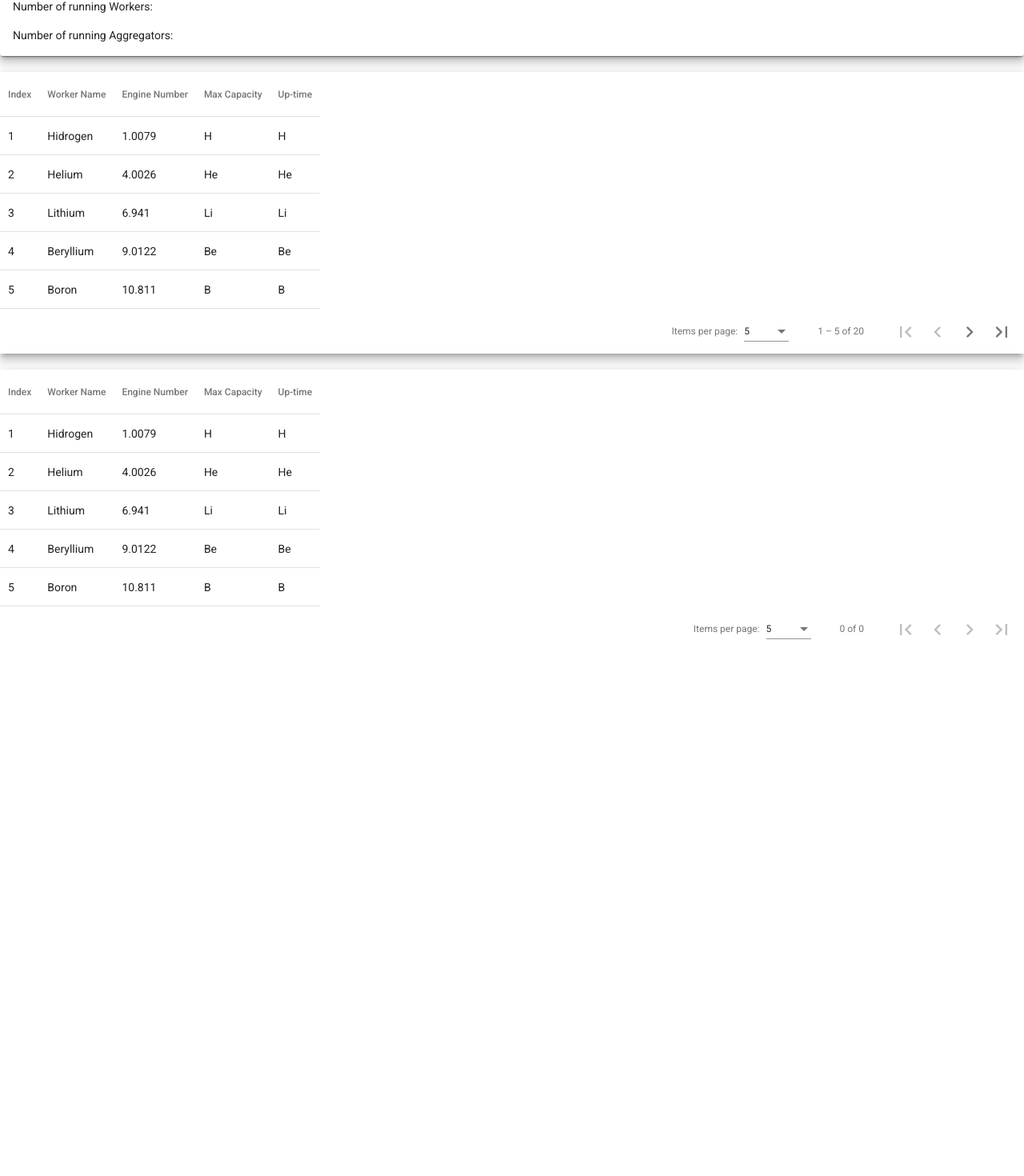
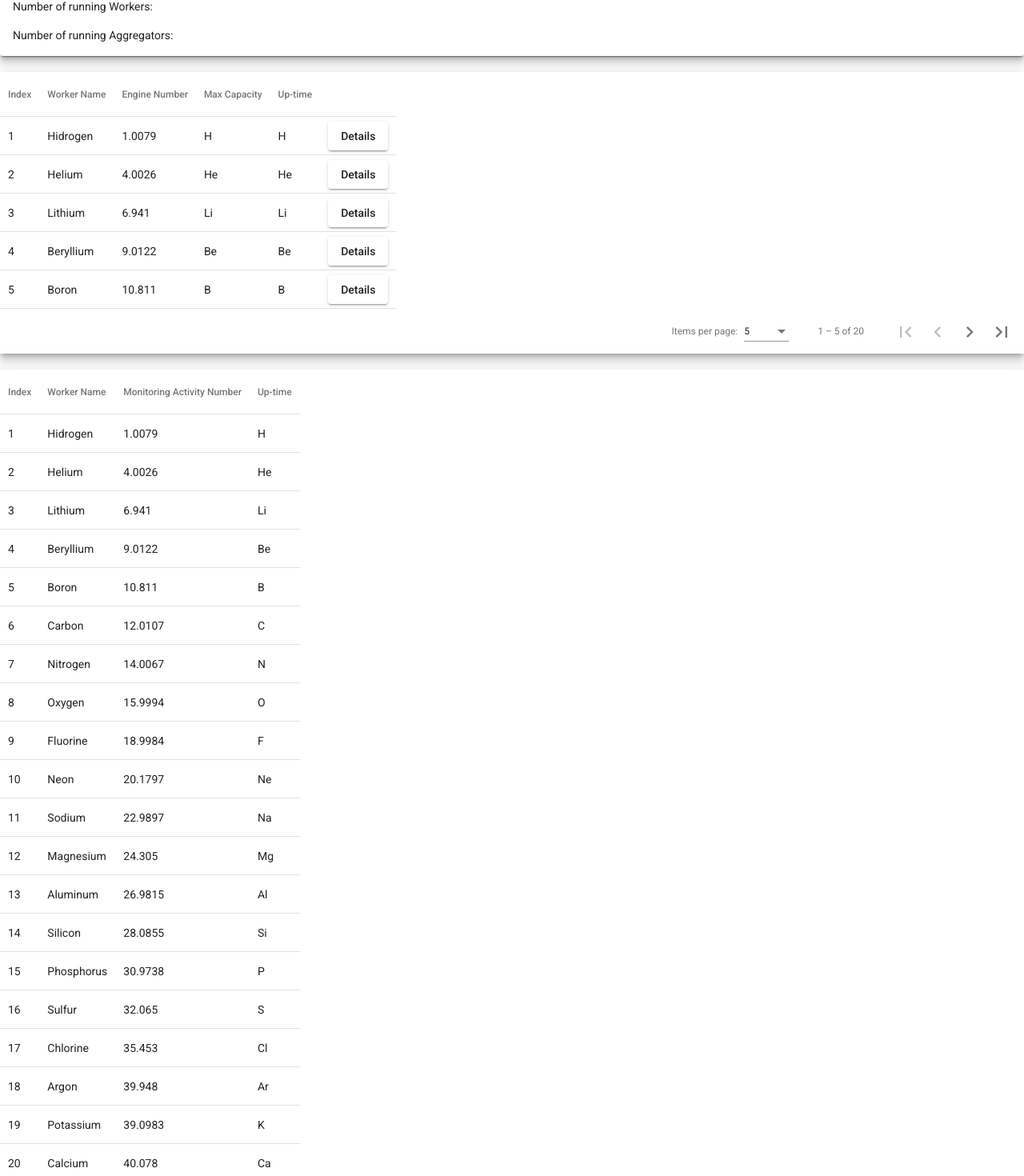
Before and after one commit to eGSM-platform/egsm-frontend, an Angular app: page / in a window 1280 px wide. Shown: the part 122-1592 px from the top of the page at 80% size. Before the commit the page ends 936 px from the top, so only its background shows below. Built offline with nearby package versions, Linux system fonts and the light colour scheme.

Commit message:
Tables added

```diff
--- a/src/app/library/library.component.ts
+++ b/src/app/library/library.component.ts
@@ -7,9 +7,14 @@ import { Component, OnInit } from '@angular/core';
 })
 export class LibraryComponent implements OnInit {
 
+  fileName = ''
   constructor() { }
 
   ngOnInit(): void {
   }
 
+  onFileSelected(event:any){
+
+  }
+
 }
--- a/src/app/overview/overview.component.html
+++ b/src/app/overview/overview.component.html
@@ -5,7 +5,7 @@
 <br>
 
 <div class="mat-elevation-z8">
-    <table mat-table [dataSource]="dataSource">
+    <table mat-table [dataSource]="enginedataSource">
 
         <!-- Position Column -->
         <ng-container matColumnDef="index">
@@ -37,8 +37,14 @@
             <td mat-cell *matCellDef="let element"> {{element.symbol}} </td>
         </ng-container>
 
-        <tr mat-header-row *matHeaderRowDef="displayedColumns"></tr>
-        <tr mat-row *matRowDef="let row; columns: displayedColumns;"></tr>
+        <!-- Symbol Column -->
+        <ng-container matColumnDef="button">
+            <th mat-header-cell *matHeaderCellDef> </th>
+            <td mat-cell *matCellDef="let element">  <a mat-raised-button (click)="openDialog(element.name)">Details</a> </td>
+        </ng-container>
+
+        <tr mat-header-row *matHeaderRowDef="engineDisplayedColumns"></tr>
+        <tr mat-row *matRowDef="let row; columns: engineDisplayedColumns;"></tr>
     </table>
 
     <mat-paginator [pageSizeOptions]="[5, 10, 20]" showFirstLastButtons aria-label="Select page of periodic elements">
@@ -48,7 +54,7 @@
 <br>
 
 <div class="mat-elevation-z8">
-    <table mat-table [dataSource]="dataSource">
+    <table mat-table [dataSource]="aggregatordataSource">
 
         <!-- Position Column -->
         <ng-container matColumnDef="index">
@@ -63,15 +69,9 @@
         </ng-container>
 
         <!-- Weight Column -->
-        <ng-container matColumnDef="engines">
-            <th mat-header-cell *matHeaderCellDef> Engine Number </th>
+        <ng-container matColumnDef="activities">
+            <th mat-header-cell *matHeaderCellDef> Monitoring Activity Number </th>
             <td mat-cell *matCellDef="let element"> {{element.weight}} </td>
-        </ng-container>
-
-        <!-- Symbol Column -->
-        <ng-container matColumnDef="capacity">
-            <th mat-header-cell *matHeaderCellDef> Max Capacity </th>
-            <td mat-cell *matCellDef="let element"> {{element.symbol}} </td>
         </ng-container>
 
         <!-- Symbol Column -->
@@ -80,10 +80,7 @@
             <td mat-cell *matCellDef="let element"> {{element.symbol}} </td>
         </ng-container>
 
-        <tr mat-header-row *matHeaderRowDef="displayedColumns"></tr>
-        <tr mat-row *matRowDef="let row; columns: displayedColumns;"></tr>
+        <tr mat-header-row *matHeaderRowDef="aggregatorDisplayedColumns"></tr>
+        <tr mat-row *matRowDef="let row; columns: aggregatorDisplayedColumns;"></tr>
     </table>
-
-    <mat-paginator [pageSizeOptions]="[5, 10, 20]" showFirstLastButtons aria-label="Select page of periodic elements">
-    </mat-paginator>
 </div>
--- a/src/app/overview/overview.component.ts
+++ b/src/app/overview/overview.component.ts
@@ -1,8 +1,11 @@
-import { Component } from '@angular/core';
+import { LocalizedString } from '@angular/compiler';
+import { Component, Inject } from '@angular/core';
 
-import {AfterViewInit, ViewChild} from '@angular/core';
-import {MatPaginator} from '@angular/material/paginator';
-import {MatTableDataSource} from '@angular/material/table';
+import { AfterViewInit, ViewChild } from '@angular/core';
+import { MatDialog, MatDialogRef, MAT_DIALOG_DATA } from '@angular/material/dialog';
+import { MatPaginator } from '@angular/material/paginator';
+import { MatTableDataSource } from '@angular/material/table';
+import { WorkerDetailsDialogComponent } from '../worker-details-dialog/worker-details-dialog.component';
 
 @Component({
   selector: 'app-overview',
@@ -10,13 +13,36 @@ import {MatTableDataSource} from '@angular/material/table';
   styleUrls: ['./overview.component.scss']
 })
 export class OverviewComponent implements AfterViewInit {
-  displayedColumns: string[] = ['index', 'name', 'engines', 'capacity', 'time'];
-  dataSource = new MatTableDataSource<PeriodicElement>(ELEMENT_DATA);
+  engineDisplayedColumns: string[] = ['index', 'name', 'engines', 'capacity', 'time', 'button'];
+  aggregatorDisplayedColumns: string[] = ['index', 'name', 'activities', 'time'];
+  enginedataSource = new MatTableDataSource<PeriodicElement>(ENGINE_ELEMENT_DATA);
+  aggregatordataSource = new MatTableDataSource<PeriodicElement>(AGGREGATOR_ELEMENT_DATA);
 
-  @ViewChild(MatPaginator) paginator: MatPaginator;
+  constructor(public dialog: MatDialog) {
+
+  }
+
+  @ViewChild(MatPaginator) enginePaginator: MatPaginator;
+  //@ViewChild(MatPaginator) aggregatorPaginator: MatPaginator;
 
   ngAfterViewInit() {
-    this.dataSource.paginator = this.paginator;
+    this.enginedataSource.paginator = this.enginePaginator;
+    //this.aggregatordataSource.paginator = this.aggregatorPaginator;
+  }
+
+  openDialog(name: LocalizedString) {
+    console.log("navigate: " + name)
+
+    const dialogRef = this.dialog.open(WorkerDetailsDialogComponent, {
+      width: '850px',
+      data: {
+        name: name,
+      }
+    });
+
+    dialogRef.afterClosed().subscribe(result => {
+      console.log('The dialog was closed');
+    });
   }
 }
 
@@ -27,25 +53,48 @@ export interface PeriodicElement {
   symbol: string;
 }
 
-const ELEMENT_DATA: PeriodicElement[] = [
-  {position: 1, name: 'Hidrogen', weight: 1.0079, symbol: 'H'},
-  {position: 2, name: 'Helium', weight: 4.0026, symbol: 'He'},
-  {position: 3, name: 'Lithium', weight: 6.941, symbol: 'Li'},
-  {position: 4, name: 'Beryllium', weight: 9.0122, symbol: 'Be'},
-  {position: 5, name: 'Boron', weight: 10.811, symbol: 'B'},
-  {position: 6, name: 'Carbon', weight: 12.0107, symbol: 'C'},
-  {position: 7, name: 'Nitrogen', weight: 14.0067, symbol: 'N'},
-  {position: 8, name: 'Oxygen', weight: 15.9994, symbol: 'O'},
-  {position: 9, name: 'Fluorine', weight: 18.9984, symbol: 'F'},
-  {position: 10, name: 'Neon', weight: 20.1797, symbol: 'Ne'},
-  {position: 11, name: 'Sodium', weight: 22.9897, symbol: 'Na'},
-  {position: 12, name: 'Magnesium', weight: 24.305, symbol: 'Mg'},
-  {position: 13, name: 'Aluminum', weight: 26.9815, symbol: 'Al'},
-  {position: 14, name: 'Silicon', weight: 28.0855, symbol: 'Si'},
-  {position: 15, name: 'Phosphorus', weight: 30.9738, symbol: 'P'},
-  {position: 16, name: 'Sulfur', weight: 32.065, symbol: 'S'},
-  {position: 17, name: 'Chlorine', weight: 35.453, symbol: 'Cl'},
-  {position: 18, name: 'Argon', weight: 39.948, symbol: 'Ar'},
-  {position: 19, name: 'Potassium', weight: 39.0983, symbol: 'K'},
-  {position: 20, name: 'Calcium', weight: 40.078, symbol: 'Ca'},
+const ENGINE_ELEMENT_DATA: PeriodicElement[] = [
+  { position: 1, name: 'Hidrogen', weight: 1.0079, symbol: 'H' },
+  { position: 2, name: 'Helium', weight: 4.0026, symbol: 'He' },
+  { position: 3, name: 'Lithium', weight: 6.941, symbol: 'Li' },
+  { position: 4, name: 'Beryllium', weight: 9.0122, symbol: 'Be' },
+  { position: 5, name: 'Boron', weight: 10.811, symbol: 'B' },
+  { position: 6, name: 'Carbon', weight: 12.0107, symbol: 'C' },
+  { position: 7, name: 'Nitrogen', weight: 14.0067, symbol: 'N' },
+  { position: 8, name: 'Oxygen', weight: 15.9994, symbol: 'O' },
+  { position: 9, name: 'Fluorine', weight: 18.9984, symbol: 'F' },
+  { position: 10, name: 'Neon', weight: 20.1797, symbol: 'Ne' },
+  { position: 11, name: 'Sodium', weight: 22.9897, symbol: 'Na' },
+  { position: 12, name: 'Magnesium', weight: 24.305, symbol: 'Mg' },
+  { position: 13, name: 'Aluminum', weight: 26.9815, symbol: 'Al' },
+  { position: 14, name: 'Silicon', weight: 28.0855, symbol: 'Si' },
+  { position: 15, name: 'Phosphorus', weight: 30.9738, symbol: 'P' },
+  { position: 16, name: 'Sulfur', weight: 32.065, symbol: 'S' },
+  { position: 17, name: 'Chlorine', weight: 35.453, symbol: 'Cl' },
+  { position: 18, name: 'Argon', weight: 39.948, symbol: 'Ar' },
+  { position: 19, name: 'Potassium', weight: 39.0983, symbol: 'K' },
+  { position: 20, name: 'Calcium', weight: 40.078, symbol: 'Ca' },
 ];
+
+const AGGREGATOR_ELEMENT_DATA: PeriodicElement[] = [
+  { position: 1, name: 'Hidrogen', weight: 1.0079, symbol: 'H' },
+  { position: 2, name: 'Helium', weight: 4.0026, symbol: 'He' },
+  { position: 3, name: 'Lithium', weight: 6.941, symbol: 'Li' },
+  { position: 4, name: 'Beryllium', weight: 9.0122, symbol: 'Be' },
+  { position: 5, name: 'Boron', weight: 10.811, symbol: 'B' },
+  { position: 6, name: 'Carbon', weight: 12.0107, symbol: 'C' },
+  { position: 7, name: 'Nitrogen', weight: 14.0067, symbol: 'N' },
+  { position: 8, name: 'Oxygen', weight: 15.9994, symbol: 'O' },
+  { position: 9, name: 'Fluorine', weight: 18.9984, symbol: 'F' },
+  { position: 10, name: 'Neon', weight: 20.1797, symbol: 'Ne' },
+  { position: 11, name: 'Sodium', weight: 22.9897, symbol: 'Na' },
+  { position: 12, name: 'Magnesium', weight: 24.305, symbol: 'Mg' },
+  { position: 13, name: 'Aluminum', weight: 26.9815, symbol: 'Al' },
+  { position: 14, name: 'Silicon', weight: 28.0855, symbol: 'Si' },
+  { position: 15, name: 'Phosphorus', weight: 30.9738, symbol: 'P' },
+  { position: 16, name: 'Sulfur', weight: 32.065, symbol: 'S' },
+  { position: 17, name: 'Chlorine', weight: 35.453, symbol: 'Cl' },
+  { position: 18, name: 'Argon', weight: 39.948, symbol: 'Ar' },
+  { position: 19, name: 'Potassium', weight: 39.0983, symbol: 'K' },
+  { position: 20, name: 'Calcium', weight: 40.078, symbol: 'Ca' },
+];
--- /dev/null
+++ b/src/app/worker-details-dialog/worker-details-dialog.component.html
@@ -0,0 +1,44 @@
+<h1 mat-dialog-title>{{data.name}} Overview</h1>
+
+<div>
+    <table mat-table [dataSource]="dataSource">
+
+        <!-- Position Column -->
+        <ng-container matColumnDef="index">
+            <th mat-header-cell *matHeaderCellDef> Index </th>
+            <td mat-cell *matCellDef="let element"> {{element.position}} </td>
+        </ng-container>
+
+        <!-- Name Column -->
+        <ng-container matColumnDef="type">
+            <th mat-header-cell *matHeaderCellDef> Process Type </th>
+            <td mat-cell *matCellDef="let element"> {{element.name}} </td>
+        </ng-container>
+
+        <!-- Name Column -->
+        <ng-container matColumnDef="id">
+            <th mat-header-cell *matHeaderCellDef> Process ID </th>
+            <td mat-cell *matCellDef="let element"> {{element.name}} </td>
+        </ng-container>
+
+        <!-- Name Column -->
+        <ng-container matColumnDef="time">
+            <th mat-header-cell *matHeaderCellDef> Up-time </th>
+            <td mat-cell *matCellDef="let element"> {{element.name}} </td>
+        </ng-container>
+
+        <!-- Name Column -->
+        <ng-container matColumnDef="status">
+            <th mat-header-cell *matHeaderCellDef> Up-time </th>
+            <td mat-cell *matCellDef="let element"> {{element.name}} </td>
+        </ng-container>
+
+        <tr mat-header-row *matHeaderRowDef="displayedColumns"></tr>
+        <tr mat-row *matRowDef="let row; columns: displayedColumns;"></tr>
+    </table>
+    <mat-paginator [pageSizeOptions]="[5, 8]" showFirstLastButtons aria-label="Select page of periodic elements">
+    </mat-paginator>
+</div>
+<div mat-dialog-actions>
+    <button mat-button (click)="onNoClick()">Close</button>
+</div>
--- /dev/null
+++ b/src/app/worker-details-dialog/worker-details-dialog.component.scss
@@ -0,0 +1,10 @@
+.mat-elevation-z8 {
+    min-width: 600px
+}
+table {
+    width: auto;
+  }
+
+  table td, table th {
+    padding: 2px 10px;
+  }
--- /dev/null
+++ b/src/app/worker-details-dialog/worker-details-dialog.component.ts
@@ -0,0 +1,59 @@
+import { AfterViewInit, Component, Inject, OnInit, ViewChild } from '@angular/core';
+import { MatDialogRef, MAT_DIALOG_DATA } from '@angular/material/dialog';
+import { MatPaginator } from '@angular/material/paginator';
+import { MatTableDataSource } from '@angular/material/table';
+import { PeriodicElement } from '../overview/overview.component';
+
+@Component({
+  selector: 'app-worker-details-dialog',
+  templateUrl: './worker-details-dialog.component.html',
+  styleUrls: ['./worker-details-dialog.component.scss']
+})
+export class WorkerDetailsDialogComponent implements AfterViewInit {
+  displayedColumns: string[] = ['index', 'type', 'id', 'time', 'status'];
+  dataSource = new MatTableDataSource<PeriodicElement>(ENGINE_ELEMENT_DATA);
+
+  @ViewChild(MatPaginator) paginator: MatPaginator;
+
+  ngAfterViewInit() {
+    this.dataSource.paginator = this.paginator;
+    //this.aggregatordataSource.paginator = this.aggregatorPaginator;
+  }
+
+  constructor(
+    public dialogRef: MatDialogRef<WorkerDetailsDialogComponent>,
+    @Inject(MAT_DIALOG_DATA) public data: DialogData) { }
+
+  onNoClick(): void {
+    this.dialogRef.close();
+  }
+
+}
+
+export interface DialogData {
+  name: string;
+}
+
+
+const ENGINE_ELEMENT_DATA: PeriodicElement[] = [
+  { position: 1, name: 'Hidrogen', weight: 1.0079, symbol: 'H' },
+  { position: 2, name: 'Helium', weight: 4.0026, symbol: 'He' },
+  { position: 3, name: 'Lithium', weight: 6.941, symbol: 'Li' },
+  { position: 4, name: 'Beryllium', weight: 9.0122, symbol: 'Be' },
+  { position: 5, name: 'Boron', weight: 10.811, symbol: 'B' },
+  { position: 6, name: 'Carbon', weight: 12.0107, symbol: 'C' },
+  { position: 7, name: 'Nitrogen', weight: 14.0067, symbol: 'N' },
+  { position: 8, name: 'Oxygen', weight: 15.9994, symbol: 'O' },
+  { position: 9, name: 'Fluorine', weight: 18.9984, symbol: 'F' },
+  { position: 10, name: 'Neon', weight: 20.1797, symbol: 'Ne' },
+  { position: 11, name: 'Sodium', weight: 22.9897, symbol: 'Na' },
+  { position: 12, name: 'Magnesium', weight: 24.305, symbol: 'Mg' },
+  { position: 13, name: 'Aluminum', weight: 26.9815, symbol: 'Al' },
+  { position: 14, name: 'Silicon', weight: 28.0855, symbol: 'Si' },
+  { position: 15, name: 'Phosphorus', weight: 30.9738, symbol: 'P' },
+  { position: 16, name: 'Sulfur', weight: 32.065, symbol: 'S' },
+  { position: 17, name: 'Chlorine', weight: 35.453, symbol: 'Cl' },
+  { position: 18, name: 'Argon', weight: 39.948, symbol: 'Ar' },
+  { position: 19, name: 'Potassium', weight: 39.0983, symbol: 'K' },
+  { position: 20, name: 'Calcium', weight: 40.078, symbol: 'Ca' },
+];
```
Also changed, not shown: src/app/app.module.ts (+7 -1 lines), src/app/library/library.component.html (+16 -1 lines), 1 other file (tests, documents, lock files or other folders).
